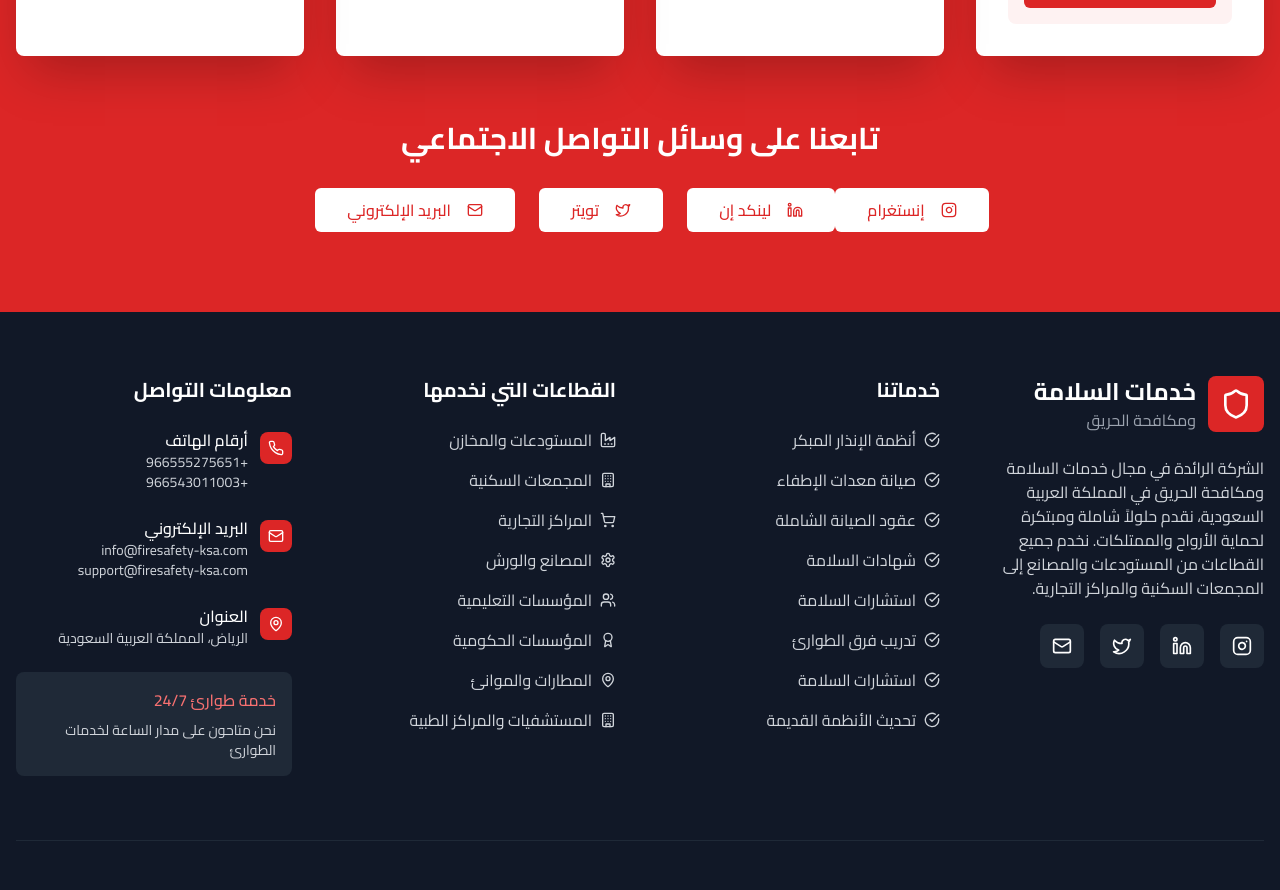
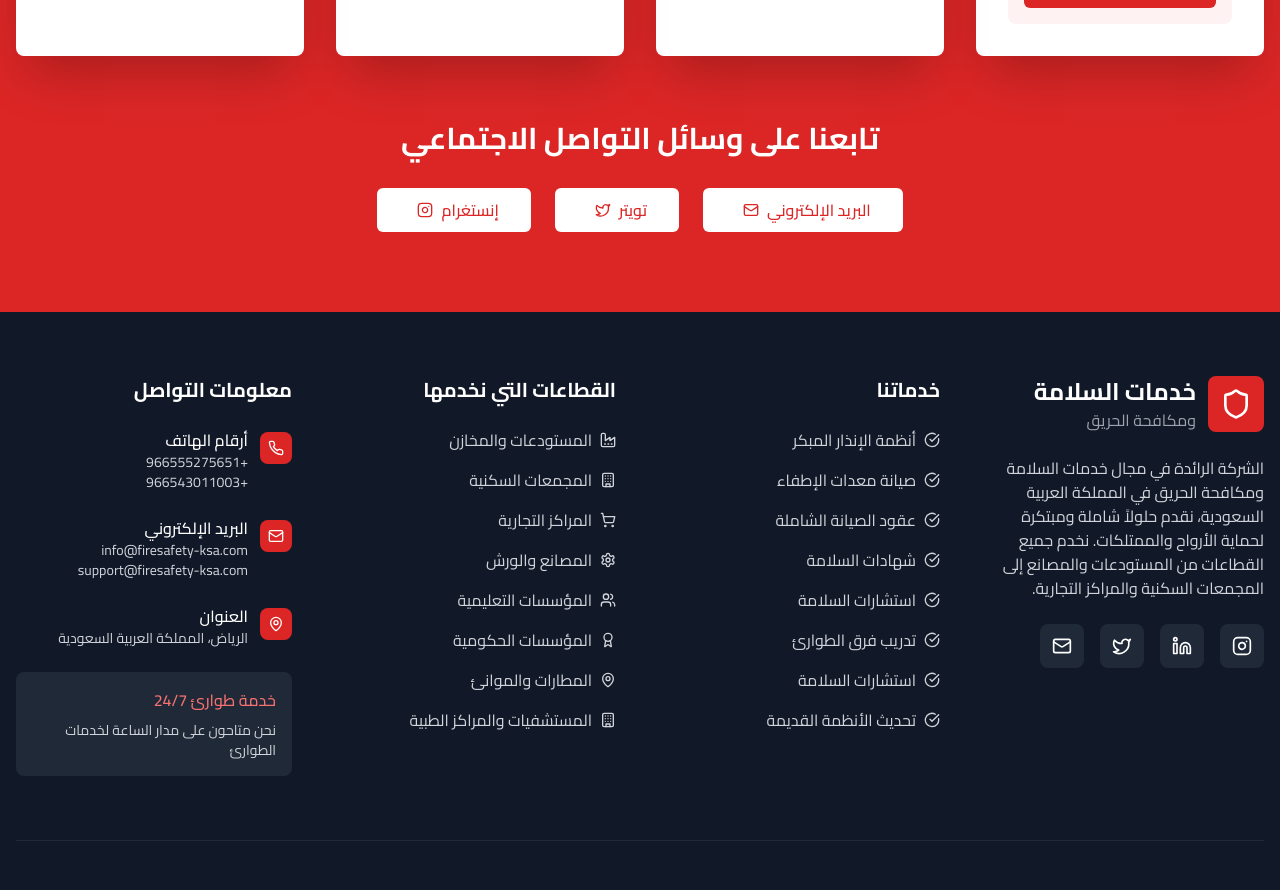
Before and after one commit to Yussef-Makhlouf/fire-safety-website--2-, a Next.js app: page / in a window 1280 px wide. Shown: the part 9701-10591 px from the top of the page. Built offline with nearby package versions, Linux system fonts and the light colour scheme.

Commit message:
modify footer

```diff
--- a/app/page.tsx
+++ b/app/page.tsx
@@ -1403,17 +1403,14 @@ export default function HomePage() {
           </div>
 
           {/* Enhanced Social Media Section */}
-          <div className="mt-12 lg:mt-16 text-center">
+          <div className="mt-12 lg:mt-16 text-center flex flex-col items-center justify-center">
             <h3 className="text-2xl sm:text-3xl font-bold text-white mb-6 lg:mb-8">تابعنا على وسائل التواصل الاجتماعي</h3>
-            <div className="flex flex-col sm:flex-row justify-center space-y-4 sm:space-y-0 sm:space-x-6 space-x-reverse">
+            <div className="flex flex-col sm:flex-row justify-center space-y-4 sm:space-y-0 sm:space-x-6 space-x-reverse" dir="ltr">
               <Button size="lg" className="bg-white text-red-600 hover:bg-gray-100 px-6 lg:px-8 py-3 lg:py-4 text-sm lg:text-base">
                 <Instagram className="h-5 w-5 lg:h-6 lg:w-6 ml-2" />
                 إنستغرام
               </Button>
-              <Button size="lg" className="bg-white text-red-600 hover:bg-gray-100 px-6 lg:px-8 py-3 lg:py-4 text-sm lg:text-base">
-                <Linkedin className="h-5 w-5 lg:h-6 lg:w-6 ml-2" />
-                لينكد إن
-              </Button>
+
               <Button size="lg" className="bg-white text-red-600 hover:bg-gray-100 px-6 lg:px-8 py-3 lg:py-4 text-sm lg:text-base">
                 <Twitter className="h-5 w-5 lg:h-6 lg:w-6 ml-2" />
                 تويتر
```
